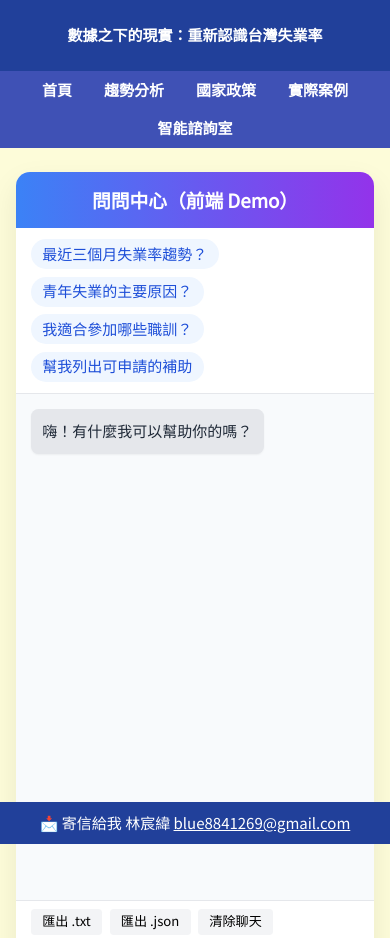
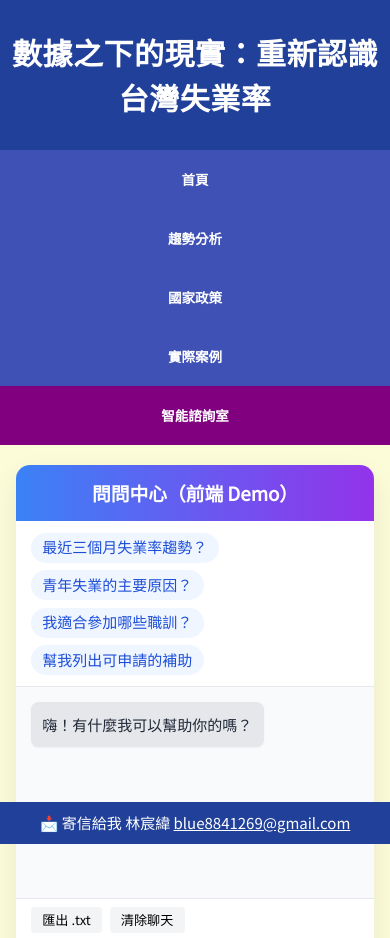
Before and after one commit to Taron909/unemployment, a plain HTML site: page chatbot.html in a window 390 px wide. Shown: the top 938 px of the page. Drawn offline with nearby package versions, Linux system fonts and the light colour scheme.

Commit message:
chatbot.html

```diff
--- a/chatbot.html
+++ b/chatbot.html
@@ -10,16 +10,122 @@
   <script src="https://cdn.jsdelivr.net/npm/marked/marked.min.js"></script>
   <script src="https://cdn.jsdelivr.net/npm/dompurify@3.1.7/dist/purify.min.js"></script>
   <style>
-    body{font-family:'Noto Sans TC',sans-serif;background:#fdfcd9;margin:0}
-    .header{background:#21409a;color:#fff;text-align:center;padding:24px 0;font-weight:700}
-    nav{background:#21409a;display:flex;justify-content:center;flex-wrap:wrap}
-    nav a{color:#fff;padding:16px 24px;text-decoration:none;font-weight:700}
-    nav a:hover{background:#880e4f}
-    .footer{position:fixed;left:0;bottom:0;width:100%;background:#21409a;color:#fff;text-align:center;padding:10px 8px}
-    main{max-width:960px;margin:24px auto;padding:0 16px 96px}
-    .box{background:#fff;border-radius:14px;box-shadow:0 12px 30px rgba(0,0,0,.08);overflow:hidden}
-    .chat{min-height:60vh;max-height:70vh;overflow:auto;background:#f8fafc}
-    .chips button{border-radius:9999px}
+    /* ===== 共用樣式 ===== */
+    body {
+      font-family: 'Noto Sans TC', system-ui, -apple-system, Segoe UI, Roboto, Arial, sans-serif;
+      background-color: #fdfcd9; /* 鵝黃色背景 */
+      margin: 0;
+      padding-bottom: 80px; /* 預留 footer 空間 */
+    }
+
+    h2 {
+      color: #21409a;
+      margin-top: 40px;
+    }
+
+    canvas {
+      max-width: 100%;
+      margin-bottom: 40px;
+    }
+
+    /* ===== 頁首樣式 ===== */
+    .header {
+      background-color: #21409a;
+      color: white;
+      text-align: center;
+      padding: 30px 0;
+      font-size: 2em;
+      font-weight: bold;
+      letter-spacing: 0.5px;
+    }
+
+    /* ===== 導覽列樣式 ===== */
+    nav {
+      background-color: #21409a;
+      display: flex;
+      flex-wrap: wrap;
+      justify-content: center;
+    }
+
+    nav a {
+      display: inline-block;
+      line-height: 2em;
+      padding: 30px 50px;
+      color: white;
+      text-decoration: none;
+      font-weight: bold;
+      white-space: nowrap;
+      font-size: clamp(0.9em, 2.5vw, 1.3em);
+    }
+
+    nav a:hover {
+      background-color: #880e4f;
+    }
+
+    .w3-bar .active {
+      background-color: #800080 !important;
+      color: white !important;
+    }
+
+    @media (max-width: 992px) {
+      nav.w3-bar a {
+        padding: 20px 30px !important;
+      }
+    }
+
+    @media (max-width: 768px) {
+      nav.w3-bar {
+        flex-direction: column;
+      }
+      nav.w3-bar a {
+        width: 100%;
+        text-align: center;
+        padding: 16px 20px !important;
+      }
+    }
+
+    /* ===== 頁尾樣式 ===== */
+    .footer {
+      position: fixed;
+      left: 0;
+      bottom: 0;
+      width: 100%;
+      background-color: #21409a;
+      color: white;
+      text-align: center;
+      padding: 10px 8px;
+      z-index: 10;
+    }
+
+    .footer a {
+      color: white;
+      text-decoration: underline;
+    }
+
+    /* ===== 主內容區塊 ===== */
+    main {
+      max-width: 900px;
+      margin: 20px auto;
+      padding: 0 16px;
+    }
+
+    .box {
+      background: #fff;
+      border-radius: 14px;
+      box-shadow: 0 12px 30px rgba(0,0,0,.08);
+      overflow: hidden;
+    }
+
+    .chat {
+      min-height: 25vh;   /* 初始高度 */
+      max-height: none;   /* 移除上限 */
+      overflow: visible;  /* 交由 body 來滾動 */
+      background: #f8fafc;
+    }
+
+    .chips button {
+      border-radius: 9999px;
+    }
   </style>
 </head>
 <body>
@@ -55,7 +161,6 @@
       <div class="flex items-center justify-between px-4 py-2 bg-white border-t">
         <div class="flex gap-2">
           <button id="export-txt"  class="px-3 py-1 text-sm bg-gray-100 rounded hover:bg-gray-200">匯出 .txt</button>
-          <button id="export-json" class="px-3 py-1 text-sm bg-gray-100 rounded hover:bg-gray-200">匯出 .json</button>
           <button id="clear"       class="px-3 py-1 text-sm bg-gray-100 rounded hover:bg-gray-200">清除聊天</button>
         </div>
         <button id="abort" class="px-3 py-1 text-sm bg-rose-600 text-white rounded hover:bg-rose-700 hidden">停止生成</button>
@@ -77,6 +182,7 @@
   </footer>
 
   <script>
+    window.scrollTo({ top: document.body.scrollHeight, behavior: 'smooth' });
     // ====== 設定（前端 Demo：把 key 寫這）=====
     const API_KEY    = 'AIzaSyBoFmlsnaABMBbn-r3w_49SzZlksRrHazA';            // ⛔ 只有示範用！
     const MODEL      = 'gemini-2.5-flash-preview-05-20';
@@ -130,7 +236,6 @@
 
     // 匯出/清除/停止
     exportTxt.onclick  = ()=>exportChat('txt');
-    exportJson.onclick = ()=>exportChat('json');
     clearBtn.onclick   = clearChat;
     abortBtn.onclick   = ()=>controller?.abort();
 
```
